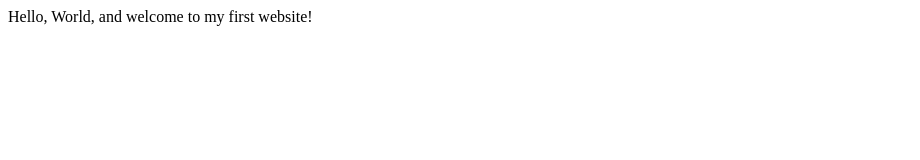
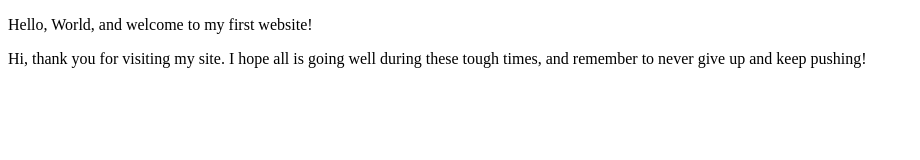
Before and after one commit to bassettn/bassettn.github.io, a plain HTML site: page index.html in a window 1280 px wide. Shown: the whole page, without its empty margins (0-920 px from the left). Drawn offline with Linux system fonts and the light colour scheme.

Commit message:
Expanded Home Page
Updated Meta Information and added content.

```diff
--- a/index.html
+++ b/index.html
@@ -3,9 +3,14 @@
     <head>
         <meta charset="utf-8">
         <meta name="viewport" content="width=device-width, initial-scale=1.0">
-        <title>My First Website</title>
+
+            <meta name="author" content="Nathan B">
+            <title>Nathan B | Student</title>
     </head>
     <body>
-       Hello, World, and welcome to my first website!
+       <p>Hello, World, and welcome to my first website!</p>
+       <p>Hi, thank you for visiting my site. I hope all is going well during these tough times, and remember to never give up and keep pushing!</p>
+
+       </p>
     </body>
 </html>
```
